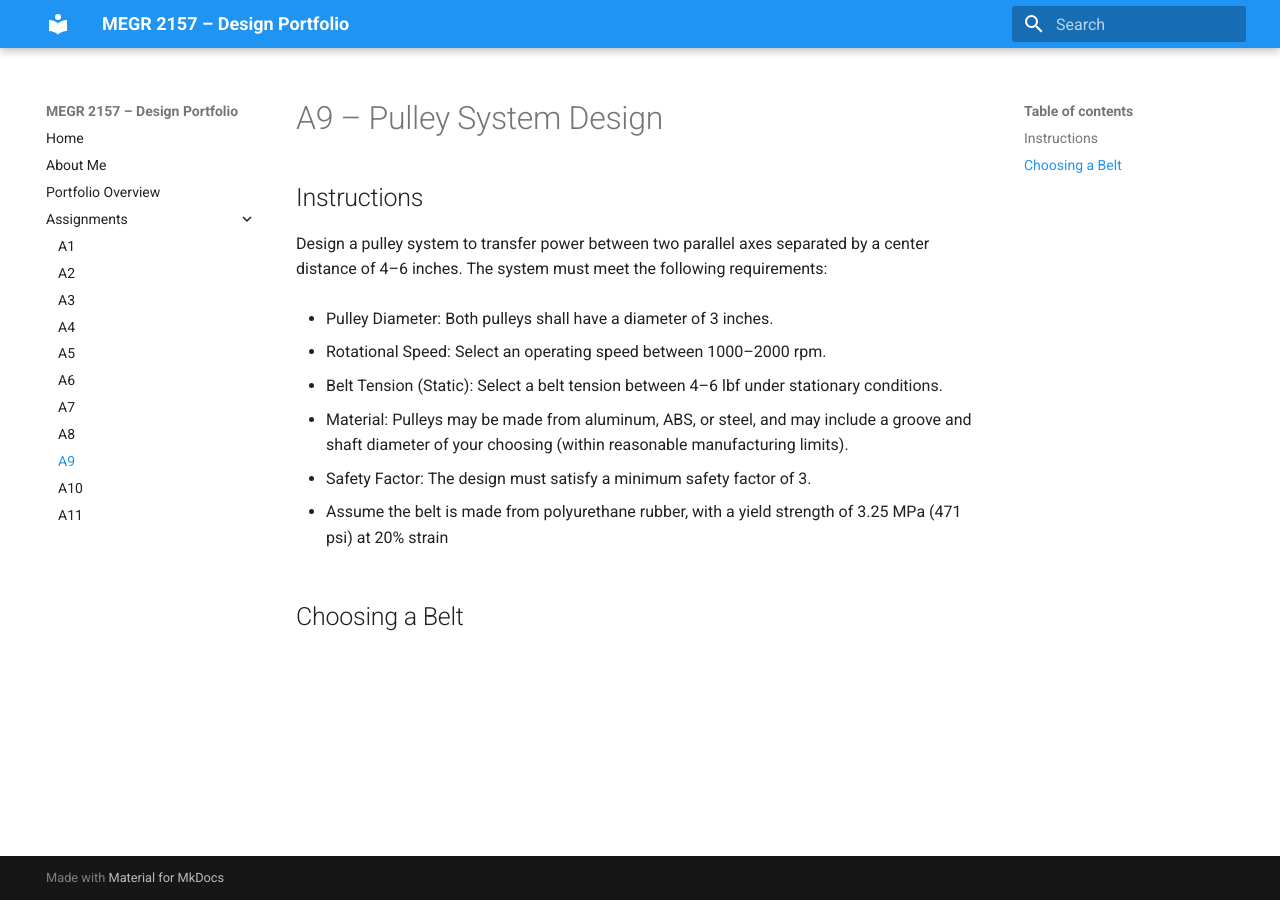
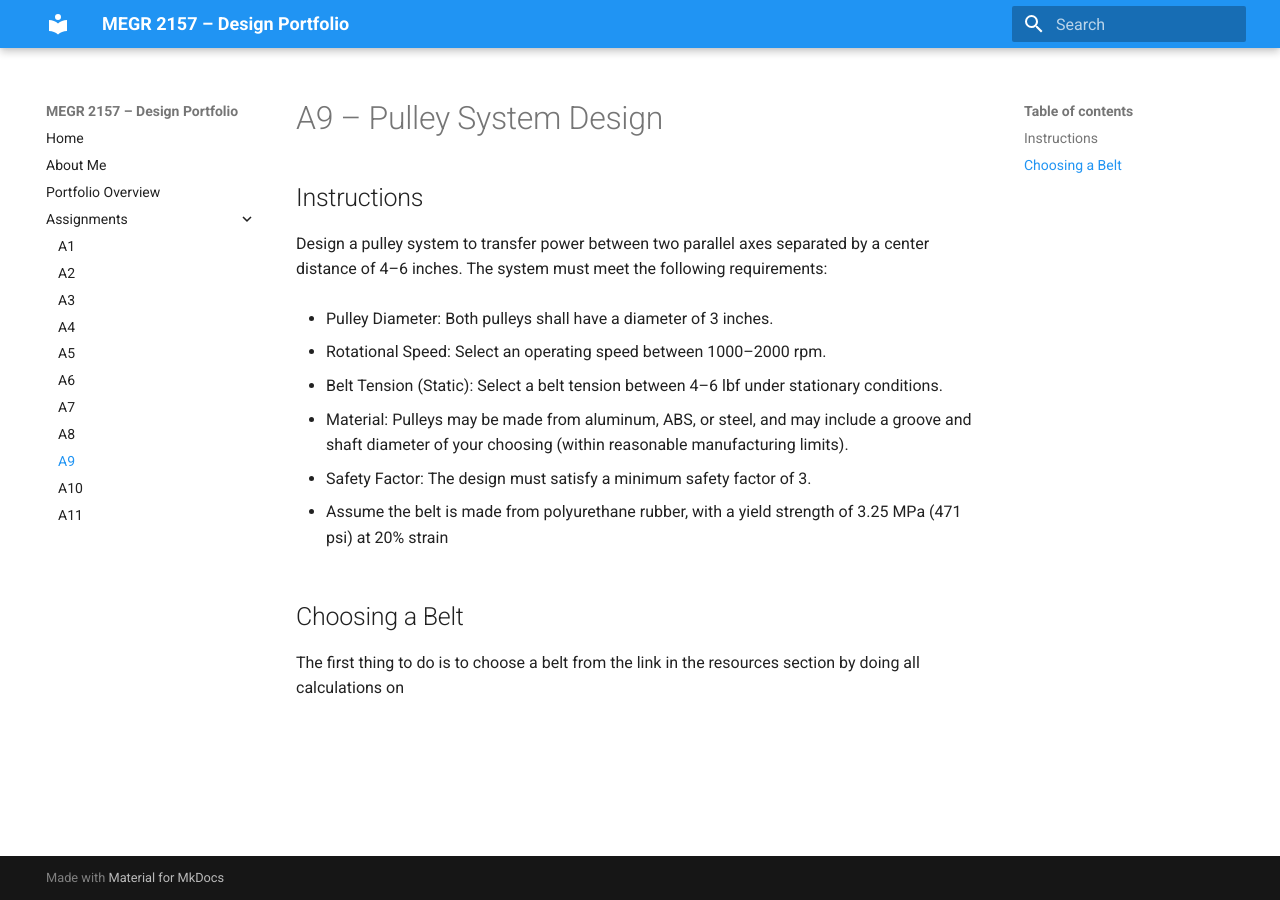
Before and after one commit to mgrego35/megr2156-portfolio, an MkDocs documentation site: the page built from docs/assignments/A09/index.md, in a window 1280 px wide. Built offline with MkDocs 1.6.1 and Material for MkDocs 9.7.7, drawn with Linux system fonts in a browser that asks for light colours.

Commit message:
Update index.md

```diff
--- a/docs/assignments/A09/index.md
+++ b/docs/assignments/A09/index.md
@@ -17,3 +17,5 @@ Design a pulley system to transfer power between two parallel axes separated by
 - Assume the belt is made from polyurethane rubber, with a yield strength of 3.25 MPa (471 psi) at 20% strain
 
 ## Choosing a Belt
+
+The first thing to do is to choose a belt from the link in the resources section by doing all calculations on
```
